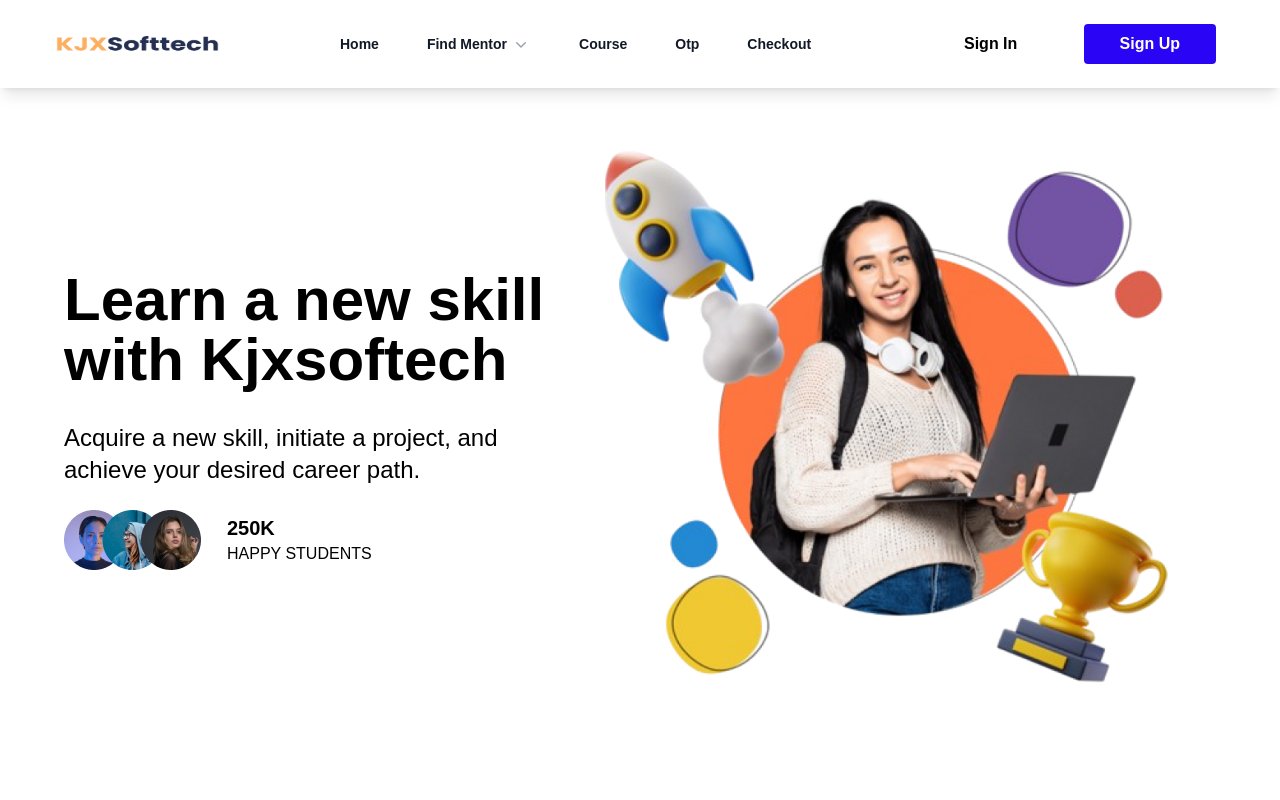
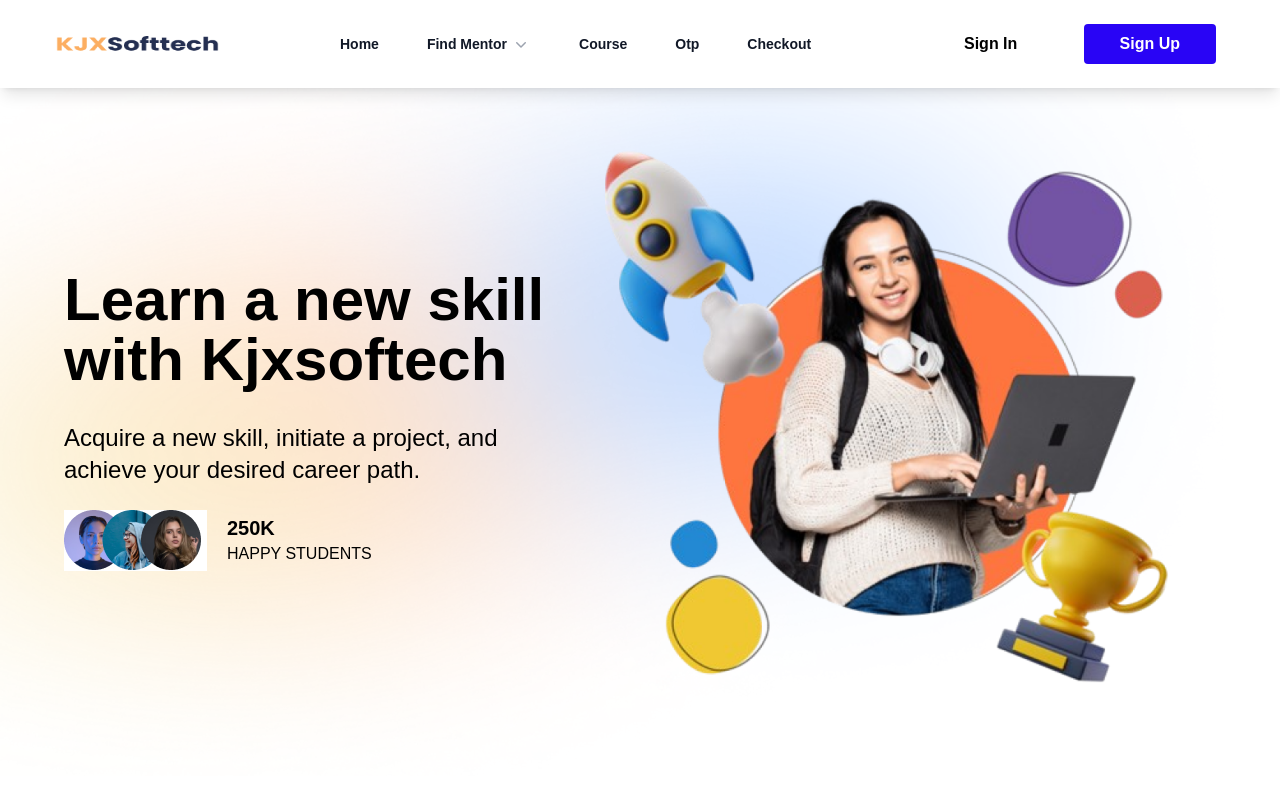
Before and after one commit to pala72748/mentor, a React (Vite) app: page / in a window 1280 px wide. Shown: the top 800 px of the page. Built offline with nearby package versions, Linux system fonts and the light colour scheme.

Commit message:
new header

```diff
--- a/src/components/Pages/Home.jsx
+++ b/src/components/Pages/Home.jsx
@@ -9,13 +9,14 @@
 import Cards from '../Cards/Cards';
 import Course from '../Cards/Course';
 import Footer from '../Footer/Footer';
-
+import bg from "../../assets/bg.png";
 
 const Home = () => {
     return (
         <>
             <Header />
-            <div className='xl:xl:container mx-auto font-poppins flex sm:flex sm:flex-col-reverse items-center justify-between p-6 lg:px-8 '>
+            <div className='bg-center bg-cover' style={{ backgroundImage: `url(${bg})` }} >
+                <div  className=' xl:container mx-auto font-poppins flex sm:flex sm:flex-col-reverse items-center justify-between p-6 lg:px-8 '>
                     <div className=' lg:w-1/2 sm:w-full'>
                         <h2 className='xl:text-6xl mb-8 font-bold sm:text-4xl'>Learn a new skill with Kjxsoftech</h2>
                         <p className='text-2xl sm:w-full'>Acquire a new skill, initiate a project, and achieve your desired career path.</p>
@@ -39,6 +40,7 @@
                         <img className="h-auto w-[650px] sm:w-full " src={banner} alt="" />
                     </div>
                 </div>
+            </div>
             <div className='xl:container font-poppins mx-auto lg:p-6 max-w-[1300px] sm:w-full '>
                 <div className='text-center'>
                     <h2 className='text-xl py-5'>WHY CHOOSE US</h2>
@@ -47,7 +49,7 @@
             </div>
             <div className='xl:container  font-poppins mx-auto flex items-center justify-between'>
                 <div className='flex xl:flex-row sm:w-11/12 sm:mx-4 justify-center items-center grid sm:grid-cols-1 sm:border sm:flex-col sm:items-center md:grid-cols-2 md:gap-2 grid-cols-4 gap-4'>
-                   <Cards/>
+                    <Cards />
                 </div>
             </div>
             <div className='mx-auto font-poppins flex max-w-7xl items-center justify-between p-6 lg:px-8 mt-12 '>
@@ -95,7 +97,7 @@
             </div>
             <div className='xl:container font-poppins mx-auto  items-center lg:h-screen'>
                 <div className='flex flex-row sm:flex-col sm:flex sm:mx-auto grid gap-8 grid-cols-3 lg:flex-row items-center justify-between p-6 lg:px-8'>
-                    <Course/>
+                    <Course />
                 </div>
             </div>
             <div className='xl:container font-poppins mx-auto lg:p-6  sm:w-full '>
@@ -105,10 +107,10 @@
             </div>
             <div className='xl:container font-poppins mx-auto items-center'>
                 <div className='flex flex-row sm:flex-col sm:flex sm:mx-auto grid gap-8 grid-cols-3 lg:flex-row items-center justify-between p-6 lg:px-8'>
-                    <Course/>
+                    <Course />
                 </div>
             </div>
-            <Footer/>
+            <Footer />
         </>
     )
 }
```
Lines whose indentation alone changed are shown as unchanged.
